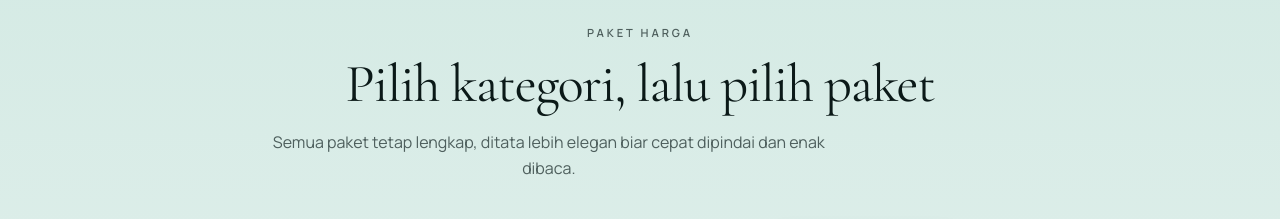
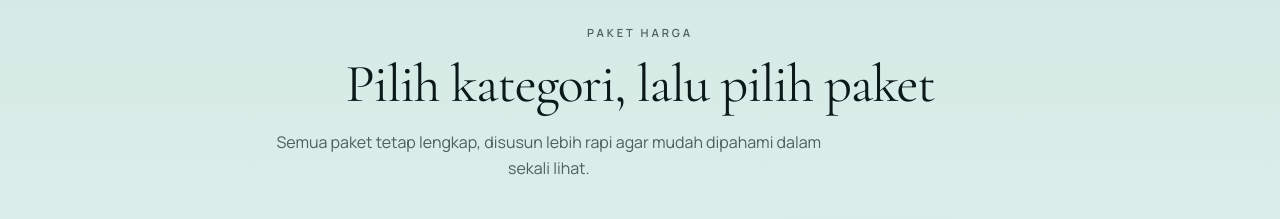
Before and after one commit to ade1256/lightstudio, a Next.js app: page / in a window 1280 px wide. Shown: the part 1800-2019 px from the top of the page. Built offline with nearby package versions, Linux system fonts and the light colour scheme.

Commit message:
Refine pricing description wording for clarity

```diff
--- a/src/components/sections/pricing-section.tsx
+++ b/src/components/sections/pricing-section.tsx
@@ -22,7 +22,7 @@ export function PricingSection() {
         <SectionHeading
           eyebrow="Paket Harga"
           title="Pilih kategori, lalu pilih paket"
-          description="Semua paket tetap lengkap, ditata lebih elegan biar cepat dipindai dan enak dibaca."
+          description="Semua paket tetap lengkap, disusun lebih rapi agar mudah dipahami dalam sekali lihat."
           align="center"
         />
 
```
